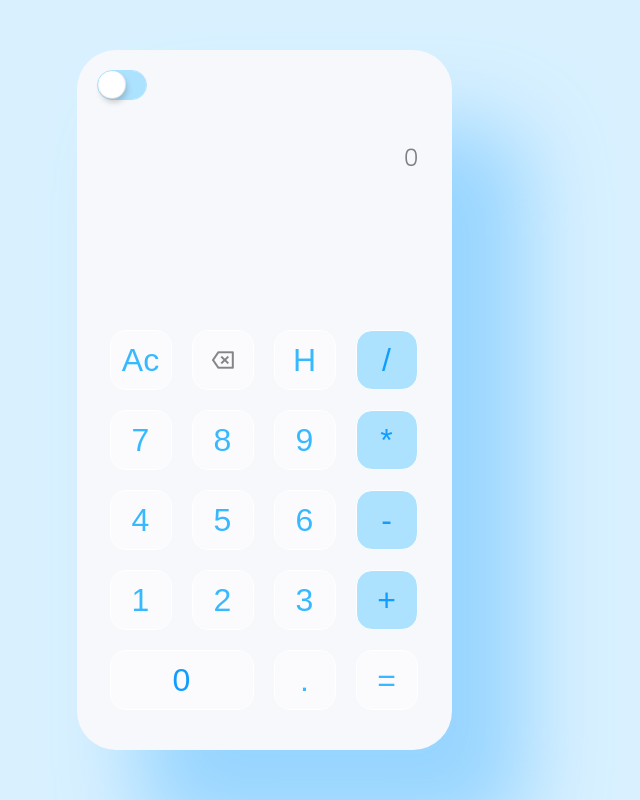
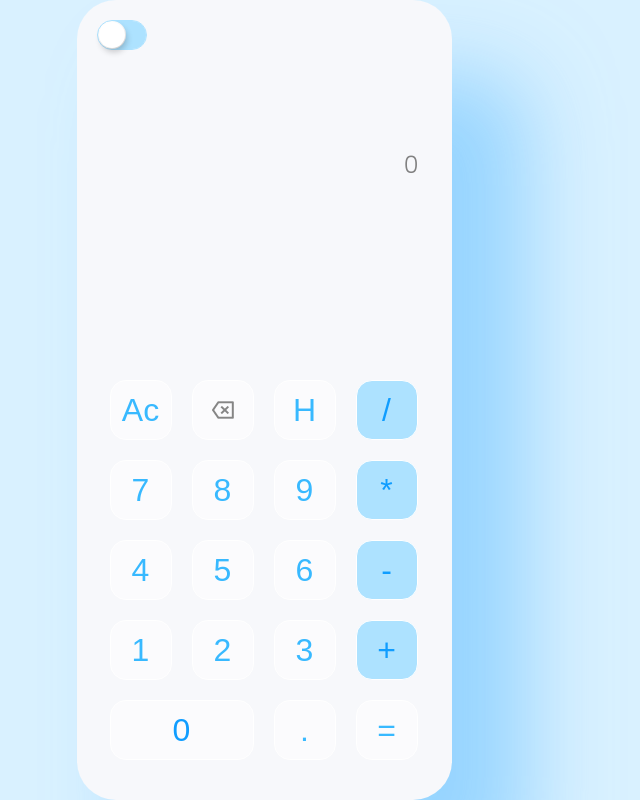
Before and after one commit to rartamosa/calculator-app, a plain HTML site: page index.html in a window 1280 px wide. Shown: the whole page, without its empty margins (376-1016 px from the left). Drawn offline with Linux system fonts and the light colour scheme.

Commit message:
Updated responsiveness

```diff
--- a/style.css
+++ b/style.css
@@ -53,7 +53,7 @@ body {
 
 .calculator {
   width: 375px;
-  height: 700px;
+  height: 100vh;
   background-color: #f7f8fb;
   display: flex;
   flex-direction: column;
@@ -61,7 +61,7 @@ body {
   box-shadow: 68px 81px 85px 6px rgba(96, 190, 255, 0.55);
   border-radius: 39px;
   position: relative;
-  padding: 90px 33px 40px 33px;
+  padding: 75px 33px 40px 33px;
 }
 
 .calculator__screen {
@@ -206,3 +206,10 @@ body.darktheme .button__result {
 body.darktheme .calculator__screen-result {
   color: #fff;
 }
+
+@media (min-width: 768px) {
+  .calculator {
+    height: 812px;
+    padding: 147px 33px 40px 33px;
+  }
+}
```
